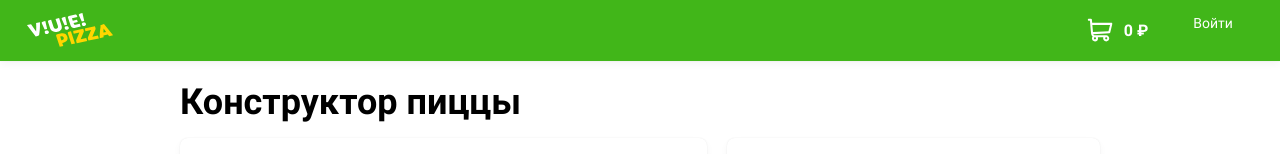
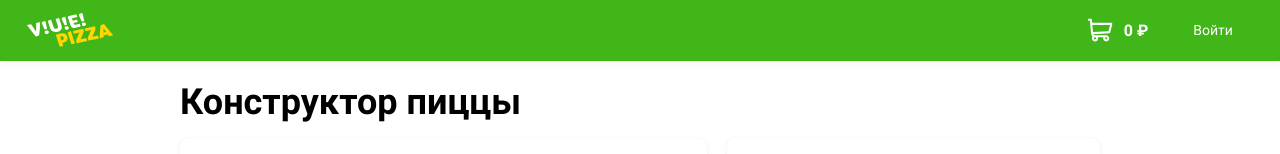
Before and after one commit to evtrnist/520011-pizza-1, a Vue app in the folder src/frontend/: page / in a window 1280 px wide. Shown: the top 154 px of the page. Built offline with nearby package versions, Linux system fonts and the light colour scheme.

Commit message:
Изменила файл стилей для корректного отображения header

```diff
--- a/src/frontend/src/assets/scss/layout/header.scss
+++ b/src/frontend/src/assets/scss/layout/header.scss
@@ -53,6 +53,7 @@
 }
 
 .header__user {
+  display: flex;
   a {
     display: block;
 
@@ -96,6 +97,7 @@
     display: inline-block;
 
     vertical-align: middle;
+    line-height: 32px;
 
     color: $white;
   }
```
